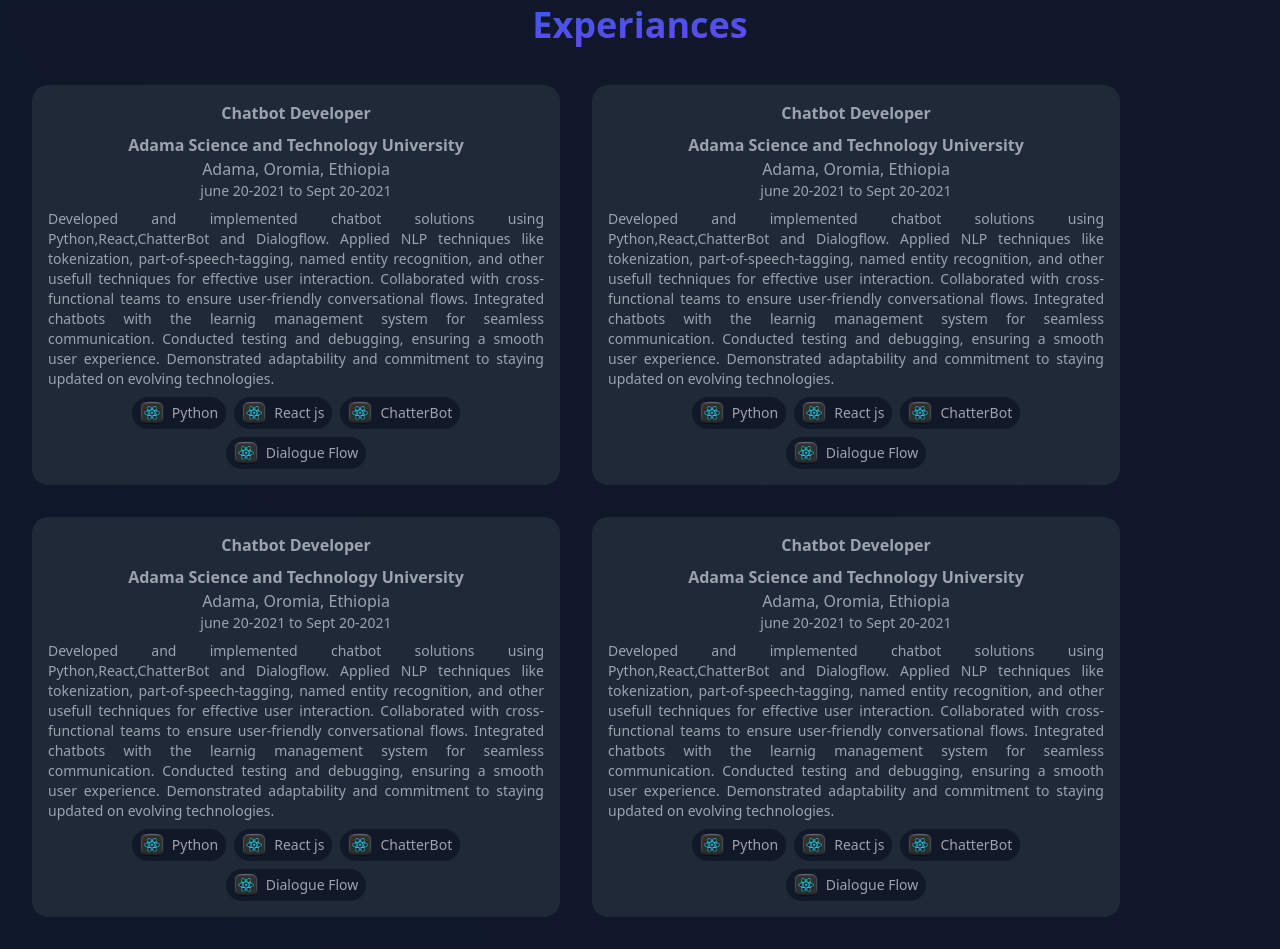
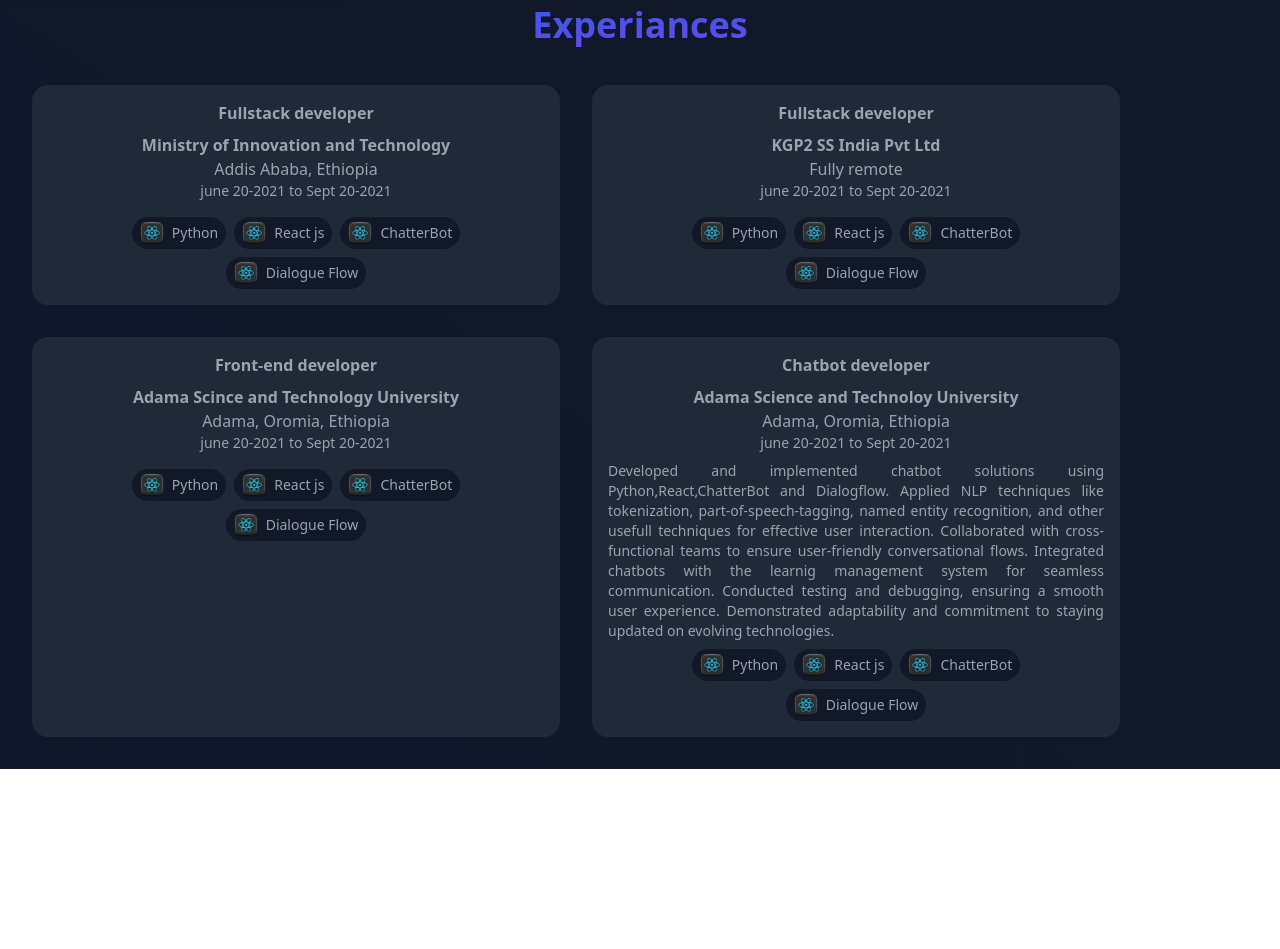
Before and after one commit to fikireab-m/personal-website, a React (Vite) app: page / in a window 1280 px wide. Shown: the part 1480-2429 px from the top of the page. After the commit the page ends 2249 px from the top, so only its background shows below. Built offline with nearby package versions, Linux system fonts and the light colour scheme.

Commit message:
rendering from data

```diff
--- a/src/data/data.ts
+++ b/src/data/data.ts
@@ -6,6 +6,7 @@
 interface Experience {
     title: string,
     company: string,
+    location: string,
     date: string,
     desc: string,
     techstacks: TechStack[]
@@ -14,6 +15,7 @@
     {
         title: "Fullstack developer",
         company: "Ministry of Innovation and Technology",
+        location: "Addis Ababa, Ethiopia",
         date: "Nov 20,2023 - Present",
         desc: "",
         techstacks: [
@@ -25,6 +27,7 @@
     {
         title: "Fullstack developer",
         company: "KGP2 SS India Pvt Ltd",
+        location: "Fully remote",
         date: "Feb 06,2023 - Nov 15, 2023",
         desc: "",
         techstacks: [
@@ -36,6 +39,7 @@
     {
         title: "Front-end developer",
         company: "Adama Scince and Technology University",
+        location: "Adama, Oromia, Ethiopia",
         date: "june 20,2023 - Sept 05, 2022",
         desc: "",
         techstacks: [
@@ -47,8 +51,10 @@
     {
         title: "Chatbot developer",
         company: "Adama Science and Technoloy University",
+        location: "Adama, Oromia, Ethiopia",
         date: "June 28, 2021 - August 30",
-        desc: "",
+        desc: `Developed and implemented chatbot solutions using Python,React,ChatterBot and Dialogflow.
+        Applied NLP techniques like tokenization, part-of-speech-tagging, named entity recognition, and other usefull techniques for effective user interaction. Collaborated with cross-functional teams to ensure user-friendly conversational flows. Integrated chatbots with the learnig management system for seamless communication. Conducted testing and debugging, ensuring a smooth user experience. Demonstrated adaptability and commitment to staying updated on evolving technologies.`,
         techstacks: [
             { icon: reactIcon, title: "React js" },
             { icon: reactIcon, title: "React js" },
--- a/src/pages/Experiance.tsx
+++ b/src/pages/Experiance.tsx
@@ -1,6 +1,7 @@
 import ContentBox from "../components/ContentBox"
 import LanguageChip from "../components/LangaugeChip"
 import reactIcon from "../assets/icons/reactjs.png"
+import { experiences } from "../data/data"
 const Expriance = () => {
     return (
         <div id="experiance" className="bg-[conic-gradient(at_top_left,_var(--tw-gradient-stops))] from-gray-900 via-slate-900 to-gray-900">
@@ -9,18 +10,16 @@
                     Experiances
                 </h1>
                 <div className="px-2 sm:px-8 pt-2 pb-8 grid grid-cols-1 md:grid-cols-2 content-center items-start gap-8 mx-auto md:mr-32 text-gray-200">
-
-                    <ContentBox>
-                        <h4 className="font-bold text-center group-hover:text-sky-500">Chatbot Developer</h4>
+                    {
+                        experiences.map((experience, index) => <ContentBox key={index}>
+                            <h4 className="font-bold text-center group-hover:text-sky-500">{experience.title}</h4>
                             <div className="text-center p-2 group-hover:text-gray-200">
-                            <p className="font-semibold">Adama Science and Technology University</p>
-                            <p>Adama, Oromia, Ethiopia</p>
+                                <p className="font-semibold">{experience.company}</p>
+                                <p>{experience.location}</p>
                                 <p className="font-thin text-sm">june 20-2021 to Sept 20-2021</p>
                             </div>
                             <p className="text-justify text-sm group-hover:text-gray-200 ">
-                            Developed and implemented chatbot solutions using Python,React,ChatterBot and Dialogflow.
-                            Applied NLP techniques like tokenization, part-of-speech-tagging, named entity recognition, and other usefull techniques for effective user interaction. Collaborated with cross-functional teams to ensure user-friendly conversational flows. Integrated chatbots with the learnig management system for seamless communication. Conducted testing and debugging, ensuring a smooth user experience. Demonstrated adaptability and commitment to staying updated on evolving technologies.
-
+                                {experience.desc}
                             </p>
                             <div className="flex justify-center items-center gap-2 flex-wrap pt-2 px-8">
                                 <LanguageChip label="Python" icon={reactIcon} />
@@ -28,67 +27,8 @@
                                 <LanguageChip label="ChatterBot" icon={reactIcon} />
                                 <LanguageChip label="Dialogue Flow" icon={reactIcon} />
                             </div>
-                    </ContentBox>
-
-                    <ContentBox>
-                        <h4 className="font-bold text-center group-hover:text-sky-500">Chatbot Developer</h4>
-                        <div className="text-center p-2 group-hover:text-gray-200">
-                            <p className="font-semibold">Adama Science and Technology University</p>
-                            <p>Adama, Oromia, Ethiopia</p>
-                            <p className="font-thin text-sm">june 20-2021 to Sept 20-2021</p>
-                        </div>
-                        <p className="text-justify text-sm group-hover:text-gray-200 ">
-                            Developed and implemented chatbot solutions using Python,React,ChatterBot and Dialogflow.
-                            Applied NLP techniques like tokenization, part-of-speech-tagging, named entity recognition, and other usefull techniques for effective user interaction. Collaborated with cross-functional teams to ensure user-friendly conversational flows. Integrated chatbots with the learnig management system for seamless communication. Conducted testing and debugging, ensuring a smooth user experience. Demonstrated adaptability and commitment to staying updated on evolving technologies.
-
-                        </p>
-                        <div className="flex justify-center items-center gap-2 flex-wrap pt-2 px-8">
-                            <LanguageChip label="Python" icon={reactIcon} />
-                            <LanguageChip label="React js" icon={reactIcon} />
-                            <LanguageChip label="ChatterBot" icon={reactIcon} />
-                            <LanguageChip label="Dialogue Flow" icon={reactIcon} />
-                        </div>
-                    </ContentBox>
-
-                    <ContentBox>
-                        <h4 className="font-bold text-center group-hover:text-sky-500">Chatbot Developer</h4>
-                        <div className="text-center p-2 group-hover:text-gray-200">
-                            <p className="font-semibold">Adama Science and Technology University</p>
-                            <p>Adama, Oromia, Ethiopia</p>
-                            <p className="font-thin text-sm">june 20-2021 to Sept 20-2021</p>
-                        </div>
-                        <p className="text-justify text-sm group-hover:text-gray-200 ">
-                            Developed and implemented chatbot solutions using Python,React,ChatterBot and Dialogflow.
-                            Applied NLP techniques like tokenization, part-of-speech-tagging, named entity recognition, and other usefull techniques for effective user interaction. Collaborated with cross-functional teams to ensure user-friendly conversational flows. Integrated chatbots with the learnig management system for seamless communication. Conducted testing and debugging, ensuring a smooth user experience. Demonstrated adaptability and commitment to staying updated on evolving technologies.
-
-                        </p>
-                        <div className="flex justify-center items-center gap-2 flex-wrap pt-2 px-8">
-                            <LanguageChip label="Python" icon={reactIcon} />
-                            <LanguageChip label="React js" icon={reactIcon} />
-                            <LanguageChip label="ChatterBot" icon={reactIcon} />
-                            <LanguageChip label="Dialogue Flow" icon={reactIcon} />
-                        </div>
-                    </ContentBox>
-
-                    <ContentBox>
-                        <h4 className="font-bold text-center group-hover:text-sky-500">Chatbot Developer</h4>
-                        <div className="text-center p-2 group-hover:text-gray-200">
-                            <p className="font-semibold">Adama Science and Technology University</p>
-                            <p>Adama, Oromia, Ethiopia</p>
-                            <p className="font-thin text-sm">june 20-2021 to Sept 20-2021</p>
-                        </div>
-                        <p className="text-justify text-sm group-hover:text-gray-200 ">
-                            Developed and implemented chatbot solutions using Python,React,ChatterBot and Dialogflow.
-                            Applied NLP techniques like tokenization, part-of-speech-tagging, named entity recognition, and other usefull techniques for effective user interaction. Collaborated with cross-functional teams to ensure user-friendly conversational flows. Integrated chatbots with the learnig management system for seamless communication. Conducted testing and debugging, ensuring a smooth user experience. Demonstrated adaptability and commitment to staying updated on evolving technologies.
-
-                        </p>
-                        <div className="flex justify-center items-center gap-2 flex-wrap pt-2 px-8">
-                            <LanguageChip label="Python" icon={reactIcon} />
-                            <LanguageChip label="React js" icon={reactIcon} />
-                            <LanguageChip label="ChatterBot" icon={reactIcon} />
-                            <LanguageChip label="Dialogue Flow" icon={reactIcon} />
-                        </div>
-                    </ContentBox>
+                        </ContentBox>)
+                    }
                 </div>
             </div>
         </div>
```
Lines whose indentation alone changed are shown as unchanged.
